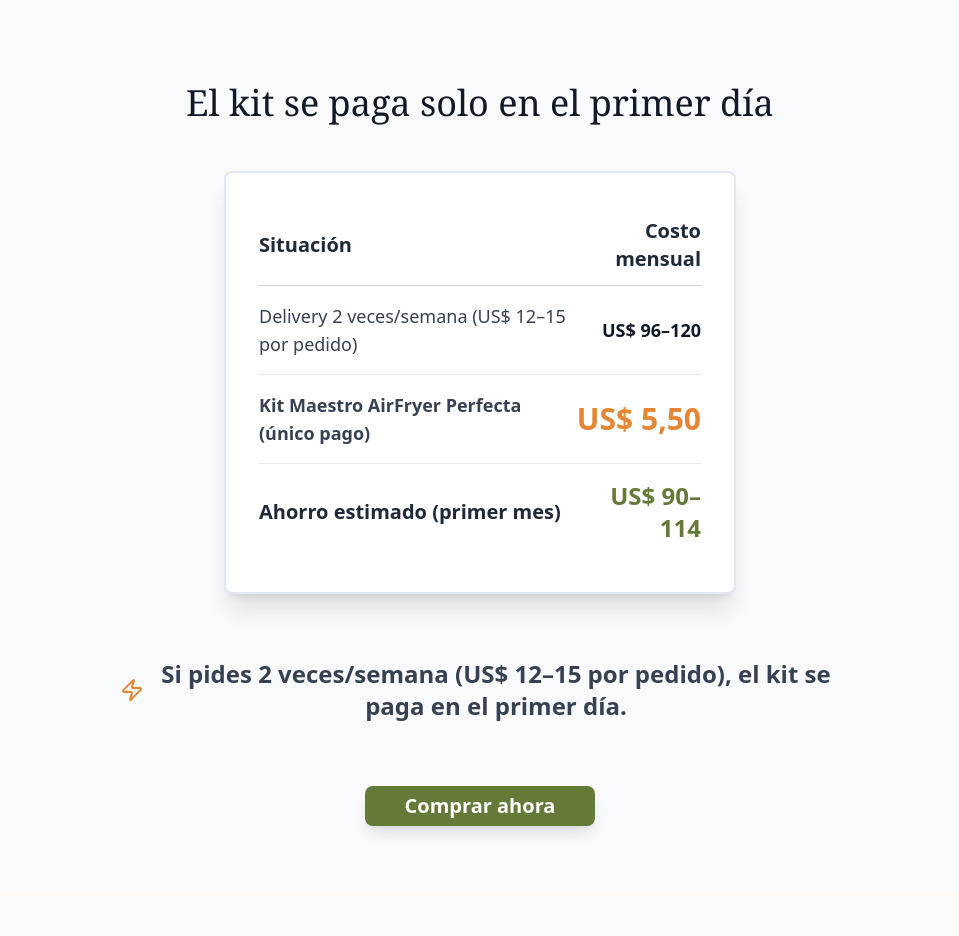
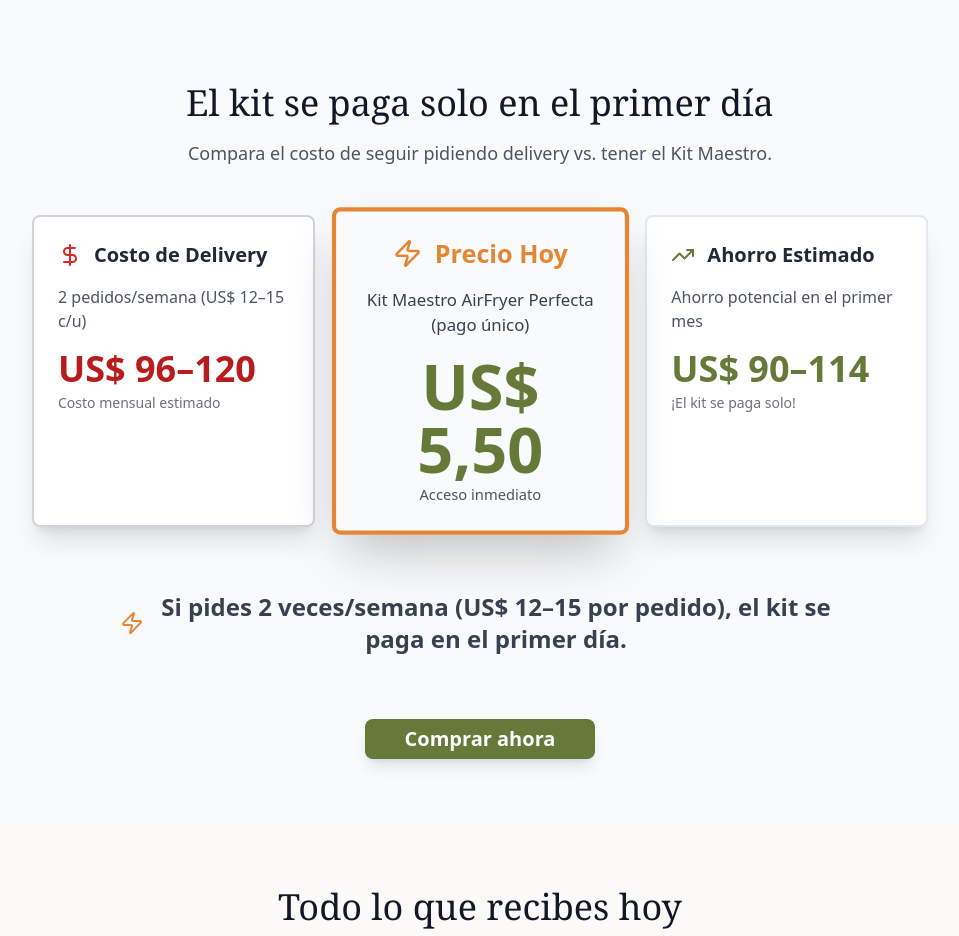
Before and after one commit to Laura271306/Expresalsabor, a React (Vite) app: page / in a window 1280 px wide. Shown: the part 3820-4756 px from the top of the page, without its empty margins (160-1119 px from the left). Built offline with nearby package versions, Linux system fonts and the light colour scheme.

Commit message:
[dyad] Redesigning the Savings Section using a three-column value comparison card layout for increased visual impact - wrote 1 file(s)

```diff
--- a/src/components/SavingsSection.tsx
+++ b/src/components/SavingsSection.tsx
@@ -2,7 +2,7 @@ import React from 'react';
 import SectionWrapper from './SectionWrapper';
 import CtaButton from './CtaButton';
 import { Card, CardContent } from '@/components/ui/card';
-import { Zap } from 'lucide-react';
+import { Zap, DollarSign, TrendingUp } from 'lucide-react';
 
 const SavingsSection: React.FC = () => {
   return (
@@ -11,37 +11,55 @@ const SavingsSection: React.FC = () => {
         <h2 className="text-3xl md:text-4xl font-serif font-light text-gray-900 mb-4">
           El kit se paga solo en el primer día
         </h2>
+        <p className="text-lg text-gray-600 max-w-2xl mx-auto">
+          Compara el costo de seguir pidiendo delivery vs. tener el Kit Maestro.
+        </p>
       </div>
 
-      <Card className="p-8 max-w-lg mx-auto mb-10 shadow-xl border-2 border-brand-secondary/50 bg-white"> {/* Aumentando padding, max-width, mb e adicionando borda/sombra */}
-        <CardContent className="p-0 text-lg"> {/* Aumentando o texto da tabela para text-lg */}
-          <table className="w-full text-left">
-            <thead>
-              <tr className="border-b border-gray-300">
-                <th className="py-3 font-bold text-gray-800 text-xl">Situación</th> {/* Aumentando fonte do cabeçalho */}
-                <th className="py-3 font-bold text-right text-gray-800 text-xl">Costo mensual</th> {/* Aumentando fonte do cabeçalho */}
-              </tr>
-            </thead>
-            <tbody>
-              <tr className="border-b border-gray-200">
-                <td className="py-4 text-gray-700">Delivery 2 veces/semana (US$ 12–15 por pedido)</td> {/* Aumentando py */}
-                <td className="py-4 text-right text-gray-900 font-semibold">US$ 96–120</td> {/* Aumentando py */}
-              </tr>
-              <tr className="border-b border-gray-200 bg-brand-light/30"> {/* Destaque sutil para a linha do kit */}
-                <td className="py-4 text-gray-700 font-bold">Kit Maestro AirFryer Perfecta (único pago)</td> {/* Aumentando py */}
-                <td className="py-4 text-right font-extrabold text-3xl text-brand-primary">US$ 5,50</td> {/* Aumentando fonte do preço */}
-              </tr>
-              <tr>
-                <td className="py-4 font-extrabold text-gray-800 text-xl">Ahorro estimado (primer mes)</td> {/* Aumentando fonte */}
-                <td className="py-4 text-right font-extrabold text-brand-secondary text-2xl">US$ 90–114</td> {/* Aumentando fonte */}
-              </tr>
-            </tbody>
-          </table>
-        </CardContent>
-      </Card>
+      <div className="max-w-4xl mx-auto grid grid-cols-1 md:grid-cols-3 gap-6 mb-10">
+
+        {/* Coluna 1: Custo do Delivery */}
+        <Card className="p-6 shadow-xl border-2 border-gray-300 bg-white">
+          <div className="flex items-center mb-4">
+            <DollarSign className="w-6 h-6 mr-3 text-red-600" />
+            <h3 className="text-xl font-bold text-gray-800">Costo de Delivery</h3>
+          </div>
+          <p className="text-gray-600 mb-2 text-base">2 pedidos/semana (US$ 12–15 c/u)</p>
+          <p className="text-4xl font-extrabold text-red-700 mt-4">
+            US$ 96–120
+          </p>
+          <p className="text-sm text-gray-500 mt-1">Costo mensual estimado</p>
+        </Card>
+
+        {/* Coluna 2: Preço do Kit (Destaque) */}
+        <Card className="p-6 shadow-2xl border-4 border-brand-primary bg-brand-light/50 transform scale-105">
+          <div className="flex items-center justify-center mb-4">
+            <Zap className="w-7 h-7 mr-3 text-brand-primary fill-brand-primary/20" />
+            <h3 className="text-2xl font-extrabold text-brand-primary">Precio Hoy</h3>
+          </div>
+          <p className="text-gray-700 mb-2 text-center text-base">Kit Maestro AirFryer Perfecta (pago único)</p>
+          <p className="text-6xl font-extrabold text-brand-secondary text-center mt-4">
+            US$ 5,50
+          </p>
+          <p className="text-sm text-gray-600 mt-1 text-center">Acceso inmediato</p>
+        </Card>
+
+        {/* Coluna 3: Economia Estimada */}
+        <Card className="p-6 shadow-xl border-2 border-brand-secondary/50 bg-white">
+          <div className="flex items-center mb-4">
+            <TrendingUp className="w-6 h-6 mr-3 text-brand-secondary" />
+            <h3 className="text-xl font-bold text-gray-800">Ahorro Estimado</h3>
+          </div>
+          <p className="text-gray-600 mb-2 text-base">Ahorro potencial en el primer mes</p>
+          <p className="text-4xl font-extrabold text-brand-secondary mt-4">
+            US$ 90–114
+          </p>
+          <p className="text-sm text-gray-500 mt-1">¡El kit se paga solo!</p>
+        </Card>
+      </div>
 
       <div className="text-center mb-10">
-        <p className="text-xl md:text-2xl text-gray-700 flex items-center justify-center font-bold p-6 bg-brand-light/50 rounded-lg max-w-3xl mx-auto"> {/* Aumentando max-w para 3xl e padding para p-6 */}
+        <p className="text-xl md:text-2xl text-gray-700 flex items-center justify-center font-bold p-6 bg-brand-light/50 rounded-lg max-w-3xl mx-auto">
           <Zap className="w-6 h-6 mr-2 text-brand-primary flex-shrink-0" />
           Si pides 2 veces/semana (US$ 12–15 por pedido), el kit se paga en el primer día.
         </p>
```
